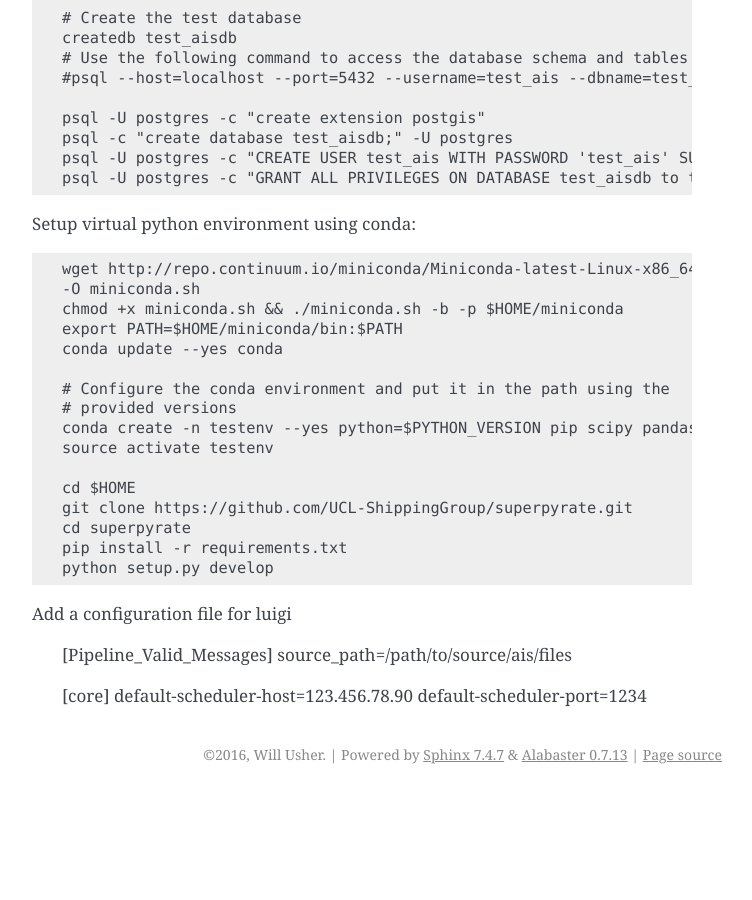
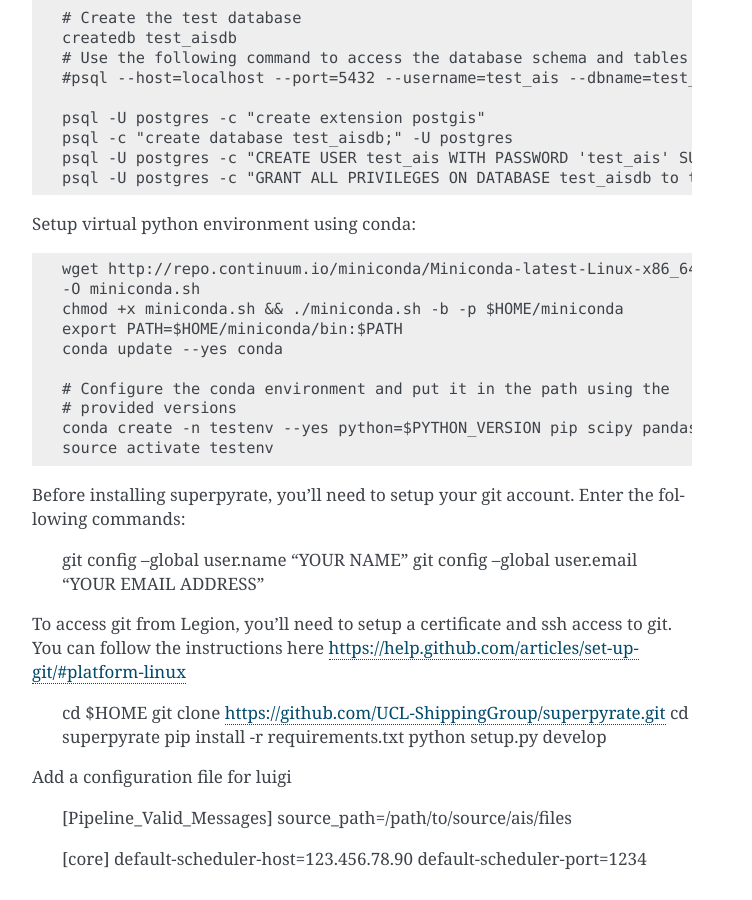
Before and after one commit to ElsevierSoftwareX/superpyrate, a Sphinx documentation site: the page built from docs/setup.rst, in a window 1280 px wide and 900 px high, scrolled down 1559 px. Shown: the whole window, without its empty margins (388-1140 px from the left). Built offline with Sphinx 7.4.7, drawn with Linux system fonts in a browser that asks for light colours; formulas are drawn with MathJax 3; pages that are not in the unit, such as notebooks, are missing from menus; before the commit the page ends 2353 px from its top, so only the background shows below that.

Commit message:
Added some details on setting up git so no password is needed

```diff
--- a/docs/setup.rst
+++ b/docs/setup.rst
@@ -101,6 +101,15 @@ Setup virtual python environment using conda::
     conda create -n testenv --yes python=$PYTHON_VERSION pip scipy pandas numpy psycopg2 sphinx pylint
     source activate testenv
 
+Before installing superpyrate, you'll need to setup your git account.  Enter the
+following commands:
+
+    git config --global user.name "YOUR NAME"
+    git config --global user.email "YOUR EMAIL ADDRESS"
+
+To access git from Legion, you'll need to setup a certificate and ssh access to
+git.  You can follow the instructions here https://help.github.com/articles/set-up-git/#platform-linux
+
     cd $HOME
     git clone https://github.com/UCL-ShippingGroup/superpyrate.git
     cd superpyrate
```
